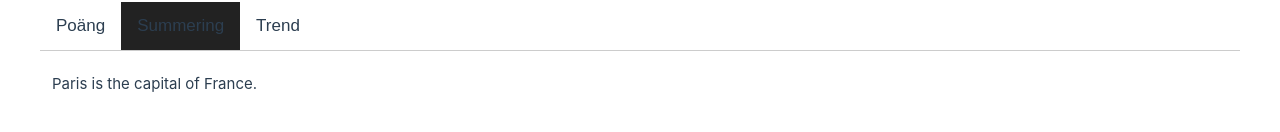
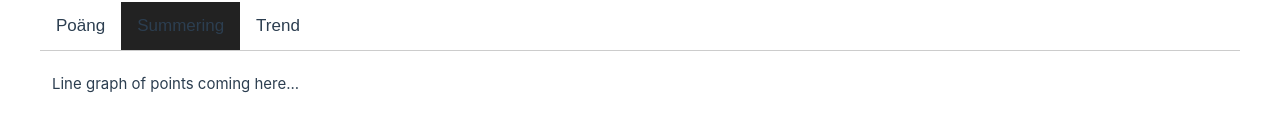
Before and after one commit to enbohm/pingisportalen, a Vue app: page /pingisportalen/swedentour in a window 1280 px wide. Both pictures are taken after a click on the button "Summering". Shown: the part 206-338 px from the top of the page. Built offline with nearby package versions, Linux system fonts and the light colour scheme.

Commit message:
Adding placeholder text

```diff
--- a/src/views/SwedenTour.vue
+++ b/src/views/SwedenTour.vue
@@ -64,11 +64,11 @@ export default {
     </div>
 
     <div id="line" class="tabcontent">
-      <p>Paris is the capital of France.</p>
+      <p>Line graph of points coming here...</p>
     </div>
 
     <div id="trend" class="tabcontent">
-      <p>Tokyo is the capital of Japan.</p>
+      <p>Trending players...</p>
     </div>
   </div>
 
```
